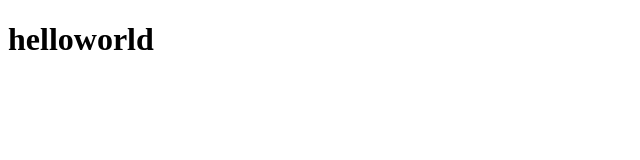
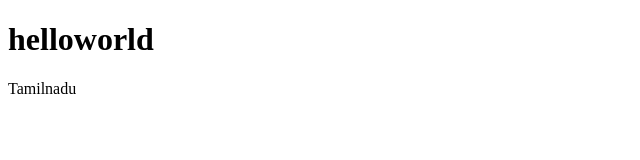
Before and after one commit to arun4006/practice-test, a plain HTML site: page index.html in a window 1280 px wide. Shown: the full height of the page, 0-640 px from the left. Drawn offline with Linux system fonts and the light colour scheme.

Commit message:
added from tamilnadu

```diff
--- a/index.html
+++ b/index.html
@@ -2,5 +2,6 @@
 <html>
 <body>
 <h1>helloworld</h1>
+<p>Tamilnadu</p>
 </body>
 </html
```
